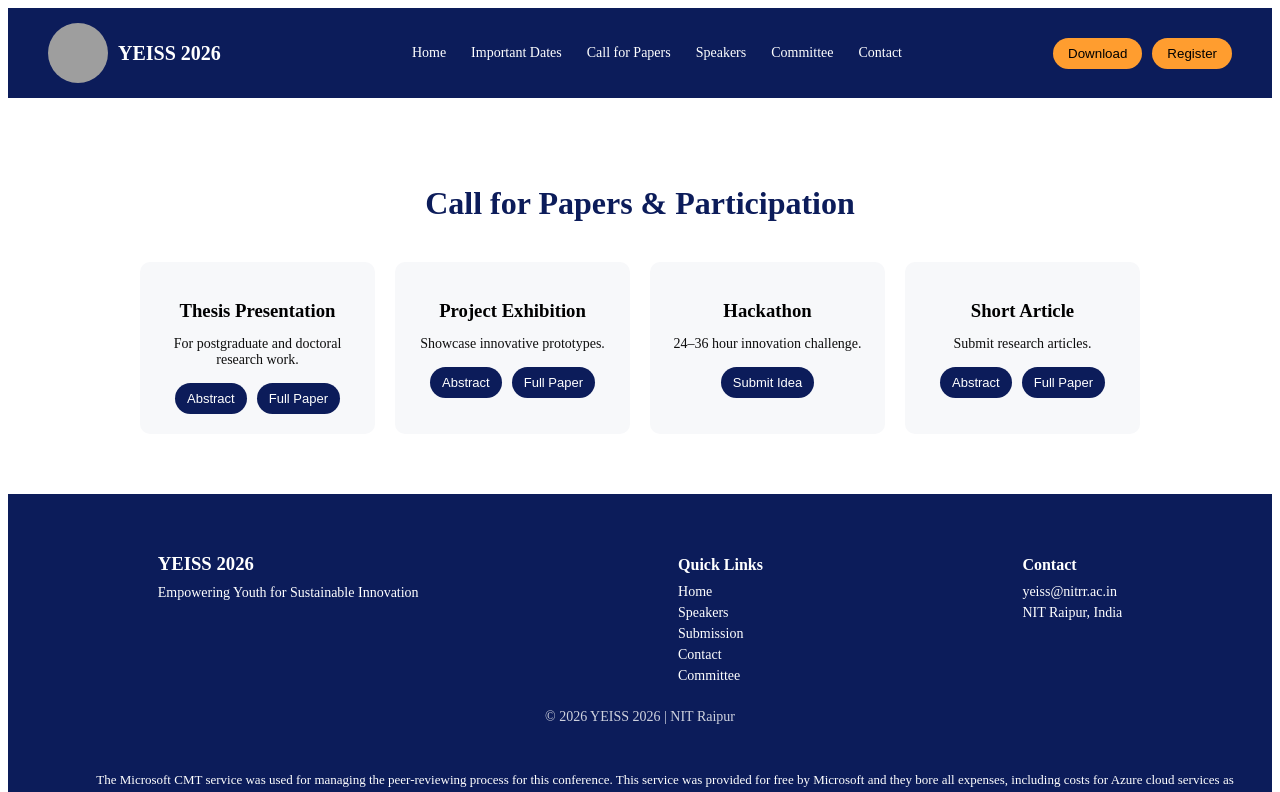
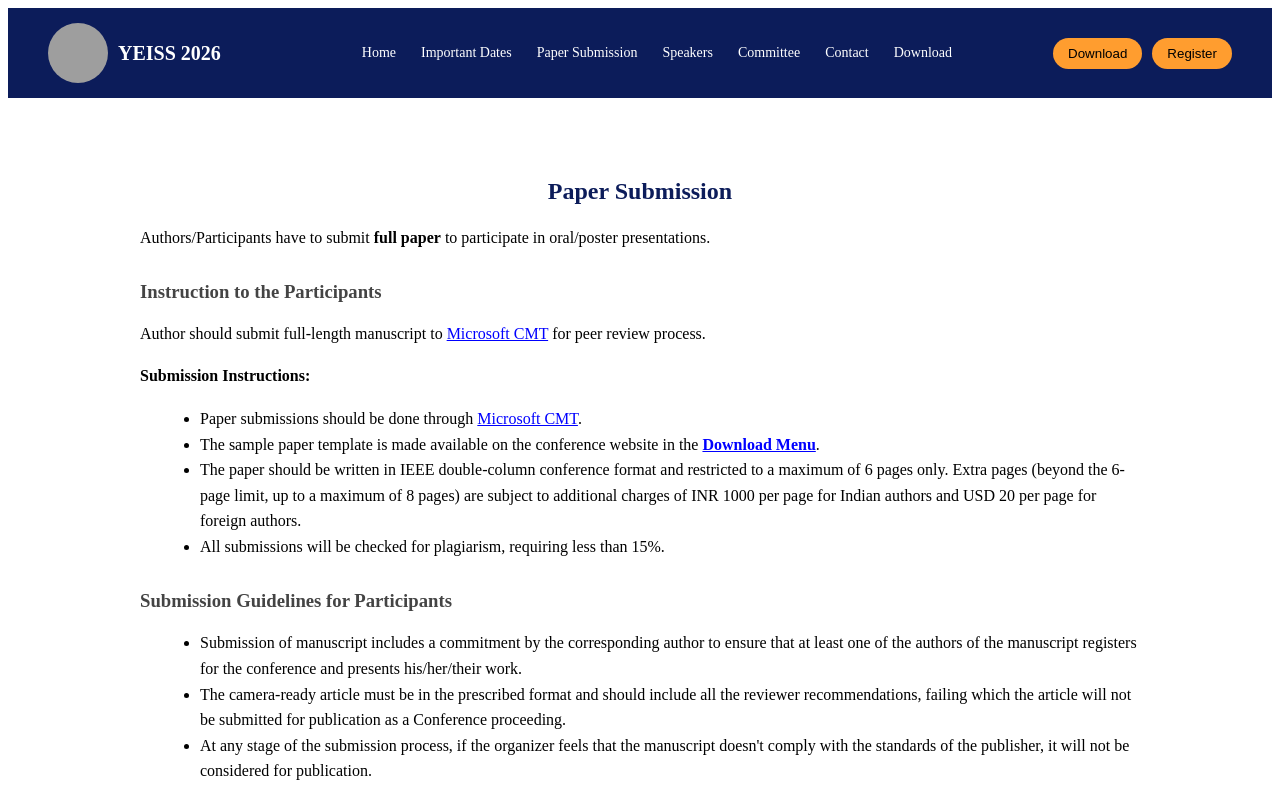
Before and after one commit to shhriiii/inae, a React (Vite) app: page /submission in a window 1280 px wide. Shown: the top 792 px of the page. Built offline with nearby package versions, Linux system fonts and the light colour scheme; grey boxes are pictures that could not be loaded.

Commit message:
updt cmt

```diff
--- a/src/App.jsx
+++ b/src/App.jsx
@@ -14,6 +14,7 @@ import ArticlePage from "./pages/ArticlePage";
 import AbstractPage from "./pages/AbstractPage";
 import FullPaperPage from "./pages/FullPaperPage";
 import CommitteePage from "./pages/CommitteePage";
+import DownloadPage from "./pages/DownloadPage";
 
 function App() {
   return (
@@ -35,6 +36,8 @@ function App() {
 
       <Route path="/submission/article/abstract" element={<AbstractPage />} />
       <Route path="/submission/article/full" element={<FullPaperPage />} />
+
+<Route path="/download" element={<DownloadPage />} />
     </Routes>
   );
 }
--- a/src/components/Footer.jsx
+++ b/src/components/Footer.jsx
@@ -19,6 +19,7 @@ const Footer = () => {
   <p><Link to="/submission">Submission</Link></p>
   <p><Link to="/contact">Contact</Link></p>
   <p><Link to="/committee">Committee</Link></p>
+  <p><Link to="/download">Download </Link> </p>
 </div>
 
         <div>
--- a/src/components/Navbar.jsx
+++ b/src/components/Navbar.jsx
@@ -16,10 +16,11 @@ const Navbar = () => {
 <ul className="nav-links">
   <li><Link to="/">Home</Link></li>
   <li><Link to="/dates">Important Dates</Link></li>
-  <li><Link to="/submission">Call for Papers</Link></li>
+  <li><Link to="/submission">Paper Submission </Link></li>
   <li><Link to="/speakers">Speakers</Link></li>
   <li><Link to="/committee">Committee</Link></li>
   <li><Link to="/contact">Contact</Link></li>
+  <li><Link to="/download">Download</Link></li>
 </ul>
 
       {/* RIGHT */}
--- a/src/components/Submission.css
+++ b/src/components/Submission.css
@@ -1,70 +1,41 @@
 .submission {
   padding: 60px 20px;
-  text-align: center;
-  background: #ffffff;
-}
-
-.submission h2 {
-  font-size: 32px;
-  color: #0c1c5a;
-  margin-bottom: 40px;
-}
-
-.submission-container {
-  display: grid;
-  grid-template-columns: repeat(auto-fit, minmax(220px, 1fr));
-  gap: 20px;
   max-width: 1000px;
   margin: auto;
 }
 
-.submission-card {
-  background: #f7f8fa;
-  padding: 20px;
-  border-radius: 10px;
-  transition: 0.3s;
+.submission h2 {
+  text-align: center;
+  color: #0c1c5a;
+  margin-bottom: 20px;
 }
 
-.submission-card h3 {
-  margin-bottom: 10px;
+.submission h3 {
+  margin-top: 30px;
+  color: #444;
 }
 
-.submission-card p {
-  font-size: 14px;
-  color: #0e0e0e;
+.submission h4 {
+  margin-top: 20px;
 }
 
-.submission-card:hover {
-  transform: translateY(-5px);
+.submission p {
+  margin-bottom: 15px;
+  line-height: 1.6;
 }
 
-/* BUTTON */
-.submit-btn {
-  margin-top: 30px;
-  padding: 12px 25px;
-  background: #ff9d2f;
-  border: none;
-  border-radius: 25px;
-  cursor: pointer;
-  font-size: 16px;
-}
-.btn-group {
-  margin-top: 15px;
-  display: flex;
-  gap: 10px;
-  justify-content: center;
+.submission ul {
+  margin-left: 20px;
+  line-height: 1.6;
 }
 
-.btn-group button {
-  padding: 8px 12px;
-  border: none;
-  border-radius: 20px;
-  background: #0c1c5a;
-  color: white;
+.submission a {
+  color: blue;
+  text-decoration: underline;
+}
+.download-link {
+  color: #0c1c5a;
+  font-weight: bold;
+  text-decoration: underline;
   cursor: pointer;
-  font-size: 13px;
 }
-
-.btn-group button:hover {
-  background: #ff9d2f;
-}
--- a/src/components/Submission.jsx
+++ b/src/components/Submission.jsx
@@ -1,76 +1,69 @@
 import "./Submission.css";
+import { Link } from "react-router-dom";
 
 const Submission = () => {
   return (
     <section className="submission">
 
-      <h2>Call for Papers & Participation</h2>
+  <h2>Paper Submission</h2>
 
-      <div className="submission-container">
+  <p>
+    Authors/Participants have to submit <b>full paper</b> to participate in oral/poster presentations.
+  </p>
 
-        {/* THESIS */}
-        <div className="submission-card">
-          <h3>Thesis Presentation</h3>
-          <p>For postgraduate and doctoral research work.</p>
+  <h3>Instruction to the Participants</h3>
 
-          <div className="btn-group">
-            <a href="https://cmt.microsoft.com" target="_blank">
-              <button>Abstract</button>
-            </a>
-            <a href="https://cmt.microsoft.com" target="_blank">
-              <button>Full Paper</button>
-            </a>
-          </div>
-        </div>
+  <p>
+    Author should submit full-length manuscript to{" "}
+    <a href="https://cmt3.research.microsoft.com/yeiss2026" target="_blank">
+    Microsoft CMT
 
-        {/* PROJECT */}
-        <div className="submission-card">
-          <h3>Project Exhibition</h3>
-          <p>Showcase innovative prototypes.</p>
+    </a>{" "}
+     for peer review process.
+  </p>
 
-          <div className="btn-group">
-            <a href="https://cmt.microsoft.com" target="_blank">
-              <button>Abstract</button>
-            </a>
-            <a href="https://cmt.microsoft.com" target="_blank">
-              <button>Full Paper</button>
-            </a>
-          </div>
-        </div>
+  <h4>Submission Instructions:</h4>
 
-        {/* HACKATHON */}
-        <div className="submission-card">
-          <h3>Hackathon</h3>
-          <p>24–36 hour innovation challenge.</p>
+  <ul>
+    <li>
+      Paper submissions should be done through{" "}
+      <a href="https://cmt3.research.microsoft.com/yeiss2026" target="_blank">
+        Microsoft CMT
+      </a>.
+    </li>
 
-          <div className="btn-group">
-            <a href="https://cmt.microsoft.com" target="_blank">
-              <button>Submit Idea</button>
-            </a>
-            {/* <a href="https://cmt.microsoft.com" target="_blank">
-              <button>Full Paper</button>
-            </a> */}
-          </div>
-        </div>
+    <li>
+      The sample paper template is made available on the conference website in the{" "}
+<Link to="/download" className="download-link">
+  Download Menu
+</Link>.
+    </li>
 
-        {/* ARTICLE */}
-        <div className="submission-card">
-          <h3>Short Article</h3>
-          <p>Submit research articles.</p>
+    <li>
+      The paper should be written in IEEE double-column conference format and restricted to a maximum of 6 pages only. Extra pages (beyond the 6-page limit, up to a maximum of 8 pages) are subject to additional charges of INR 1000 per page for Indian authors and USD 20 per page for foreign authors.
+    </li>
 
-          <div className="btn-group">
-            <a href="https://cmt.microsoft.com" target="_blank">
-              <button>Abstract</button>
-            </a>
-            <a href="https://cmt.microsoft.com" target="_blank">
-              <button>Full Paper</button>
-            </a>
-          </div>
-        </div>
+    <li>
+      All submissions will be checked for plagiarism, requiring less than 15%.
+    </li>
+  </ul>
 
-      </div>
+  <h3>Submission Guidelines for Participants</h3>
 
-    </section>
+  <ul>
+    <li>
+      Submission of manuscript includes a commitment by the corresponding author to ensure that at least one of the authors of the manuscript registers for the conference and presents his/her/their work.
+    </li>
+
+    <li>
+      The camera-ready article must be in the prescribed format and should include all the reviewer recommendations, failing which the article will not be submitted for publication as a Conference proceeding.
+    </li>
+    <li>
+      At any stage of the submission process, if the organizer feels that the manuscript doesn't comply with the standards of the publisher, it will not be considered for publication.
+    </li>
+  </ul>
+
+</section>
   );
 };
 
--- /dev/null
+++ b/src/pages/Download.css
@@ -0,0 +1,30 @@
+.download {
+  padding: 60px 20px;
+  max-width: 900px;
+  margin: auto;
+}
+
+.download h2 {
+  text-align: center;
+  color: #0c1c5a;
+  margin-bottom: 30px;
+}
+
+.download-list {
+  list-style: none;
+  padding: 0;
+}
+
+.download-list li {
+  margin: 15px 0;
+  font-size: 18px;
+}
+
+.download-list a {
+  text-decoration: none;
+  color: #333;
+}
+/*
+.download-list a:hover {
+  text-shadow: #ddd2d2;
+} */
--- /dev/null
+++ b/src/pages/DownloadPage.jsx
@@ -0,0 +1,46 @@
+import Navbar from "../components/Navbar";
+import Footer from "../components/Footer";
+import "./Download.css";
+import { Link } from "react-router-dom";
+
+const DownloadPage = () => {
+  return (
+    <>
+      <Navbar />
+
+      <section className="download">
+        <h2>Download</h2>
+
+        <ul className="download-list">
+          <li>
+            <a href="https://drive.google.com/file/d/1n95Fs-u6ECC5yBqUojiUMhlpbfWPXh-p/view?usp=drivesdk" target="_blank">
+              ICDSINC Banner
+            </a>
+          </li>
+
+          {/* <li>
+            <a href="/files/brochure.pdf" target="_blank">
+              Conference Brochure
+            </a>
+          </li> */}
+
+          <li>
+            <a href=" https://www.ieee.org/conferences/publishing/templates" target="_blank">
+              Manuscript Template
+            </a>
+          </li>
+
+<li>
+  <Link to="/dates">
+    Schedule of YEISS 2026
+  </Link>
+</li>
+        </ul>
+      </section>
+
+      <Footer />
+    </>
+  );
+};
+
+export default DownloadPage;
```
